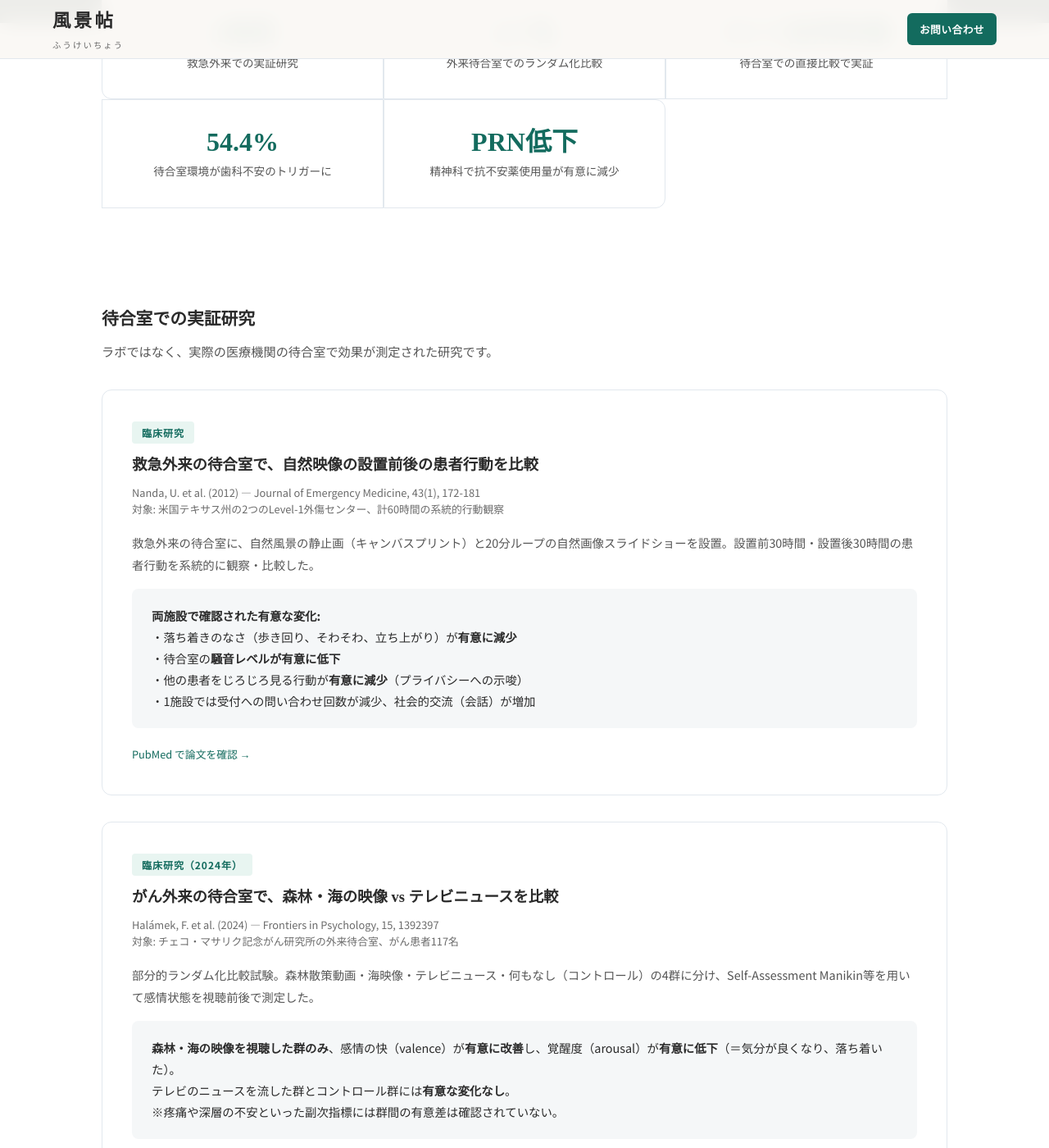
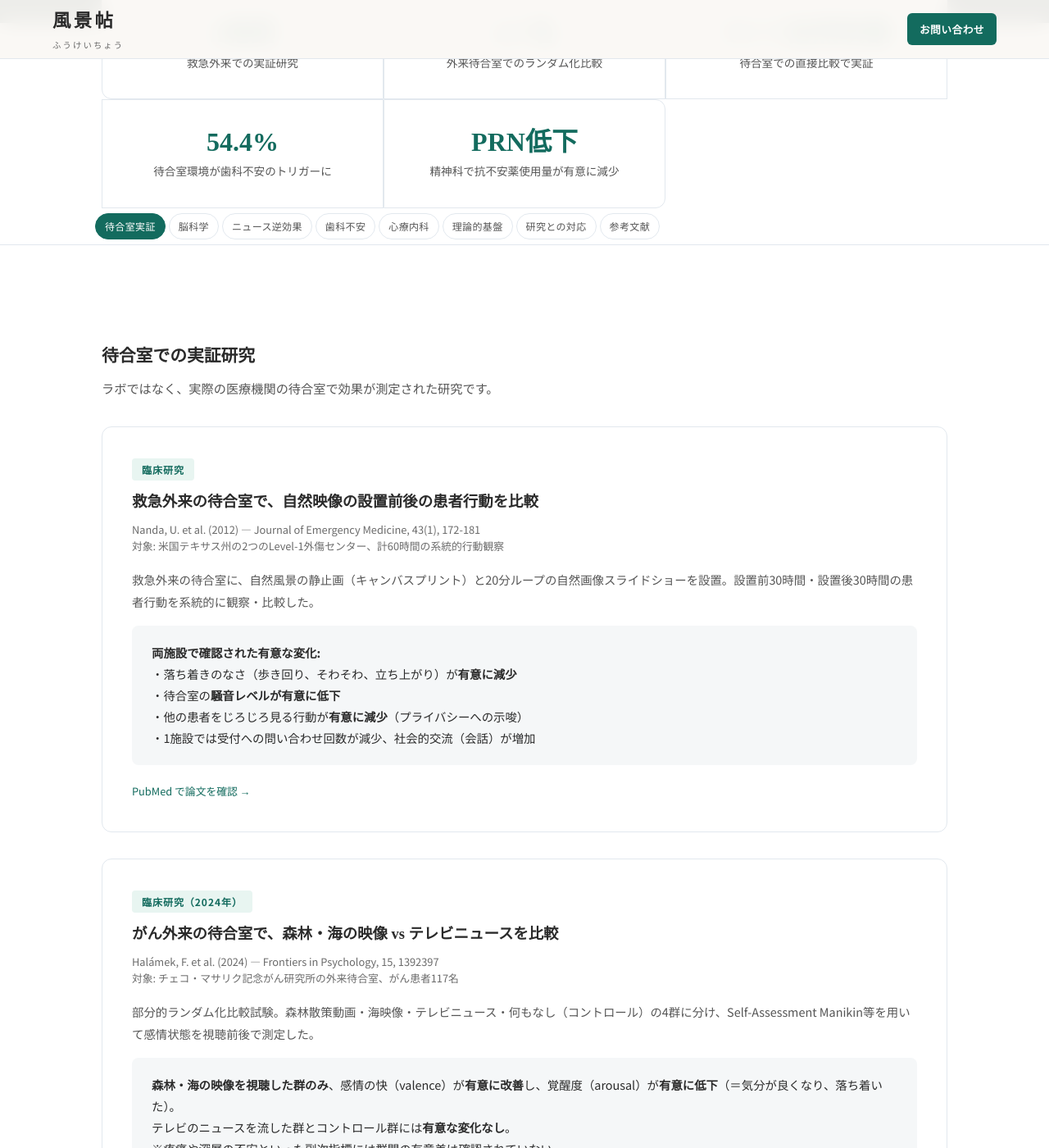
Before and after one commit to dr836gnypeq-ctrl/fukeichou-site, a Jekyll site: the page built from evidence/clinic.html, in a window 1280 px wide and 1400 px high, scrolled down 434 px. Shown: the whole window at 82% size. Built offline with Jekyll 4.4.1, drawn with Linux system fonts in a browser that asks for light colours; nearby versions of some CDN libraries.

Commit message:
ev: add sticky pill nav to clinic & care pages

```diff
--- a/_includes/evidence-styles.html
+++ b/_includes/evidence-styles.html
@@ -70,4 +70,79 @@
 .ev-hero .section-heading{font-size:1.6rem}
 .ev-route-grid{grid-template-columns:1fr}
 }
+
+/* ページ内ガイドナビ */
+.ev-page-nav{
+  position:sticky;
+  top:var(--header-h);
+  z-index:900;
+  background:rgba(255,255,255,.92);
+  backdrop-filter:blur(8px);
+  -webkit-backdrop-filter:blur(8px);
+  border-bottom:1px solid var(--border);
+  padding:0;
+}
+.ev-page-nav-inner{
+  max-width:var(--max-w);
+  margin:0 auto;
+  padding:0 16px;
+  display:flex;
+  overflow-x:auto;
+  overflow-y:hidden;
+  scrollbar-width:none;
+  gap:4px;
+  align-items:center;
+  height:44px;
+  -webkit-overflow-scrolling:touch;
+}
+.ev-page-nav-inner::-webkit-scrollbar{display:none}
+.ev-page-nav .h-pill{
+  font-size:.75rem;
+  padding:4px 11px;
+  flex-shrink:0;
+}
+/* evidence ページはスクロール着地位置をナビ2段分ずらす */
+.ev-scroll-offset{scroll-padding-top:calc(var(--header-h) + 44px)}
 </style>
+
+<script>
+(function(){
+  document.addEventListener('DOMContentLoaded',function(){
+    var nav = document.querySelector('.ev-page-nav');
+    if(!nav) return;
+    document.documentElement.classList.add('ev-scroll-offset');
+    var pills = nav.querySelectorAll('.h-pill[data-section]');
+    var ids = Array.from(pills).map(function(p){return p.dataset.section});
+    var sections = ids.map(function(id){return document.getElementById(id)}).filter(Boolean);
+    var offset = (parseFloat(getComputedStyle(document.documentElement).getPropertyValue('--header-h'))||72) + 44 + 8;
+
+    function getActive(){
+      var scrollY = window.scrollY || window.pageYOffset;
+      var active = ids[0];
+      for(var i=0;i<sections.length;i++){
+        if(sections[i] && sections[i].getBoundingClientRect().top + scrollY - offset <= scrollY){
+          active = ids[i];
+        }
+      }
+      return active;
+    }
+
+    function updatePills(){
+      var active = getActive();
+      pills.forEach(function(p){
+        p.classList.toggle('active', p.dataset.section === active);
+      });
+      /* アクティブピルをスクロール位置に追従 */
+      var activePill = nav.querySelector('.h-pill.active');
+      if(activePill){
+        var inner = nav.querySelector('.ev-page-nav-inner');
+        var left = activePill.offsetLeft - inner.offsetWidth/2 + activePill.offsetWidth/2;
+        inner.scrollTo({left:left, behavior:'smooth'});
+      }
+    }
+
+    window.addEventListener('scroll', updatePills, {passive:true});
+    updatePills();
+  });
+})();
+</script>
--- a/evidence/clinic.html
+++ b/evidence/clinic.html
@@ -38,6 +38,20 @@ description: クリニック・歯科・心療内科の待合室における自
 </div>
 </div>
 </div>
+
+
+<nav class="ev-page-nav" aria-label="ページ内ナビゲーション">
+  <div class="ev-page-nav-inner">
+    <a class="h-pill" data-section="clinical" href="#clinical">待合室実証</a>
+    <a class="h-pill" data-section="neuroscience" href="#neuroscience">脳科学</a>
+    <a class="h-pill" data-section="media-impact" href="#media-impact">ニュース逆効果</a>
+    <a class="h-pill" data-section="dental-anxiety" href="#dental-anxiety">歯科不安</a>
+    <a class="h-pill" data-section="mental" href="#mental">心療内科</a>
+    <a class="h-pill" data-section="theory" href="#theory">理論的基盤</a>
+    <a class="h-pill" data-section="relevance" href="#relevance">研究との対応</a>
+    <a class="h-pill" data-section="references" href="#references">参考文献</a>
+  </div>
+</nav>
 
 
 <section class="section" id="clinical">
```
Also changed, not shown: evidence/care.html (+12 -0 lines).
